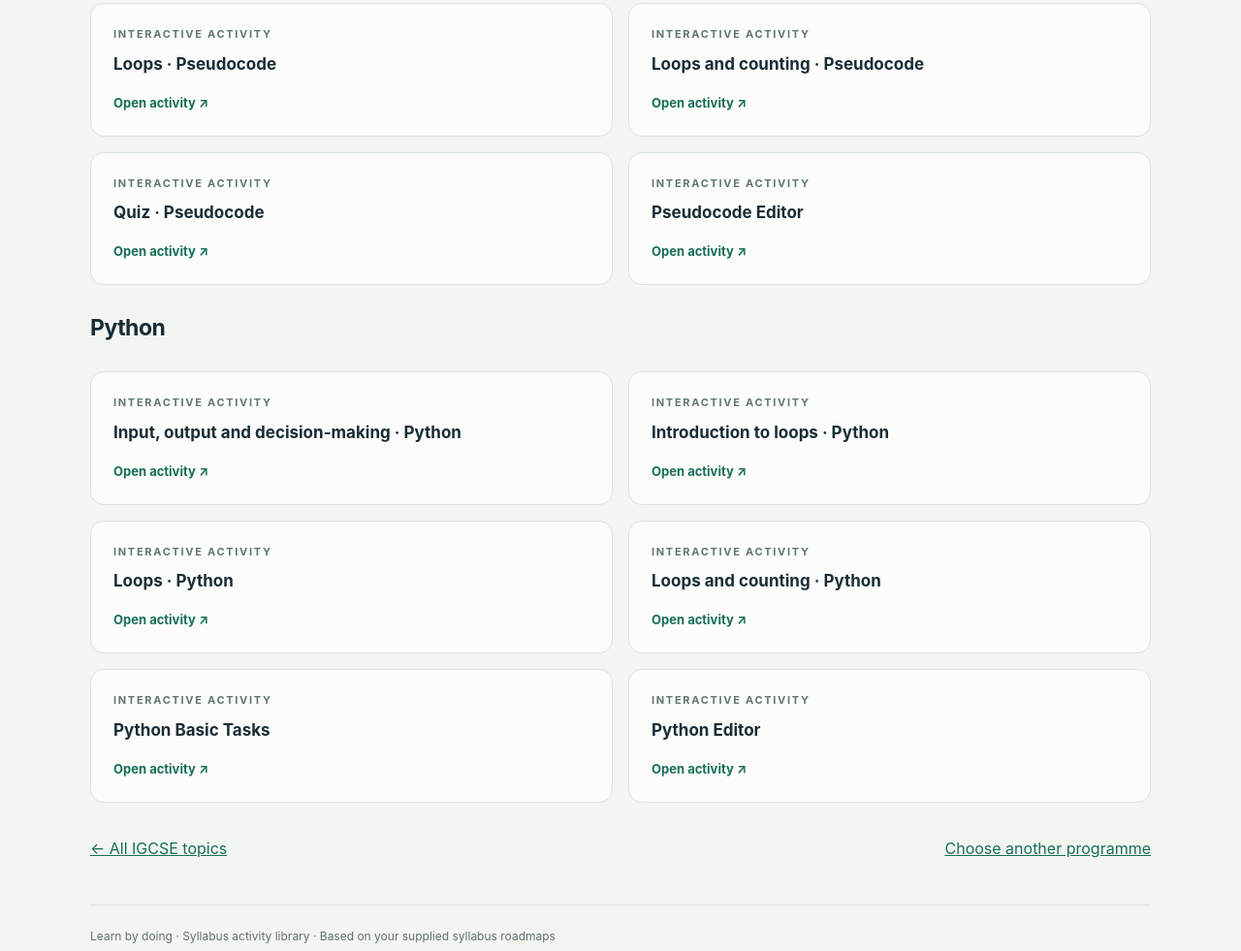
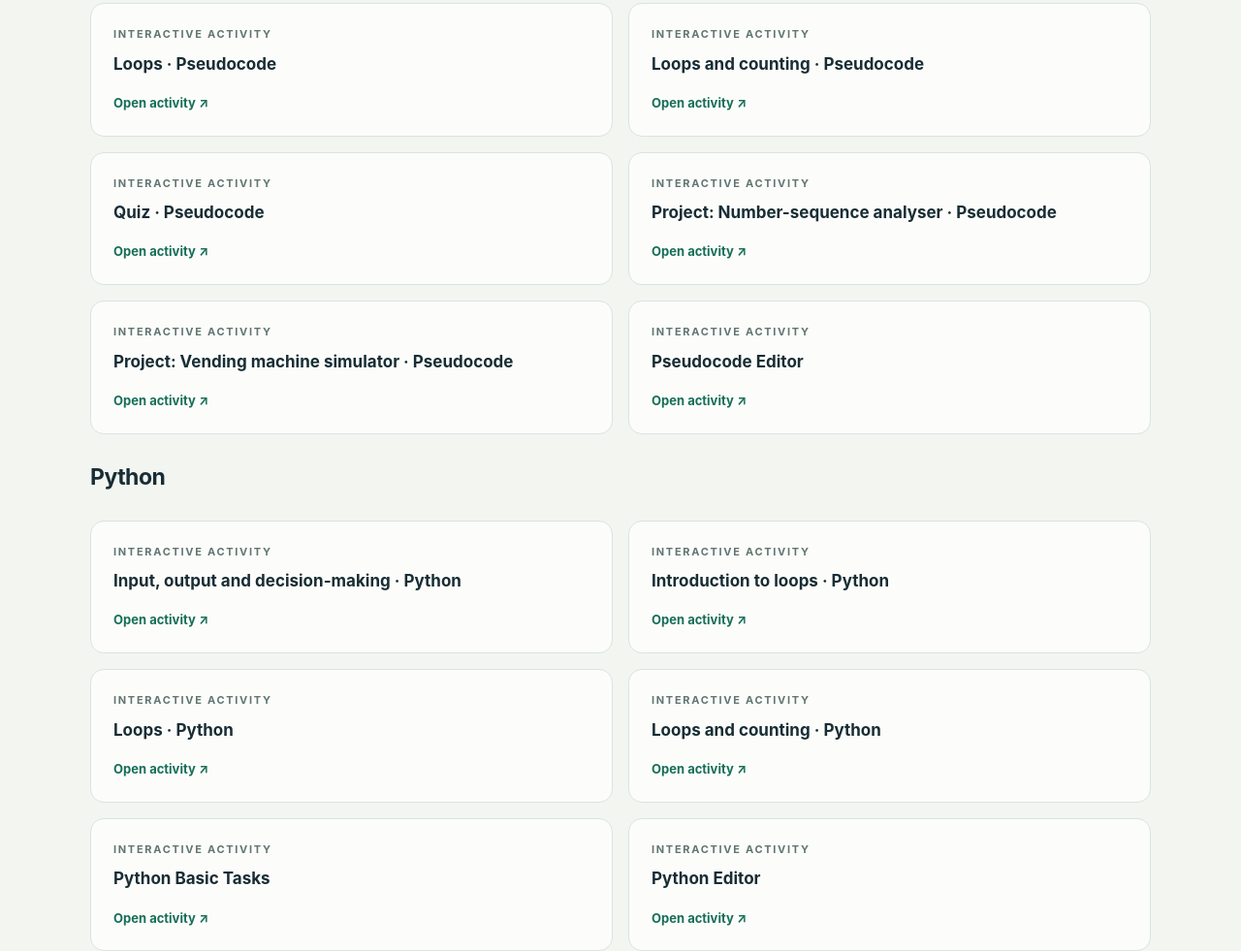
Before and after one commit to ThierryTCompSci/thierrytcompsci.github.io, a plain HTML site: page igcse-8.1.html in a window 1280 px wide. Shown: the part 867-1848 px from the top of the page at 97% size. Drawn offline with Linux system fonts and the light colour scheme.

Commit message:
Update activity count

```diff
--- a/igcse-8.1.html
+++ b/igcse-8.1.html
@@ -98,6 +98,22 @@
           ><span class="go">Open activity ↗</span></a
         ><a
           class="activity"
+          href="activities/igcsepseudocode_Number_Sequence_Analyser.html"
+          target="_blank"
+          rel="noopener"
+          ><span class="eyebrow">Interactive activity</span
+          ><strong>Project: Number-sequence analyser · Pseudocode</strong
+          ><span class="go">Open activity ↗</span></a
+        ><a
+          class="activity"
+          href="activities/igcsepseudocode_Vending_Machine.html"
+          target="_blank"
+          rel="noopener"
+          ><span class="eyebrow">Interactive activity</span
+          ><strong>Project: Vending machine simulator · Pseudocode</strong
+          ><span class="go">Open activity ↗</span></a
+        ><a
+          class="activity"
           href="activities/PseudocodeEditor_v2.html"
           target="_blank"
           rel="noopener"
```
Also changed, not shown: igcse.html (+2 -2 lines).
